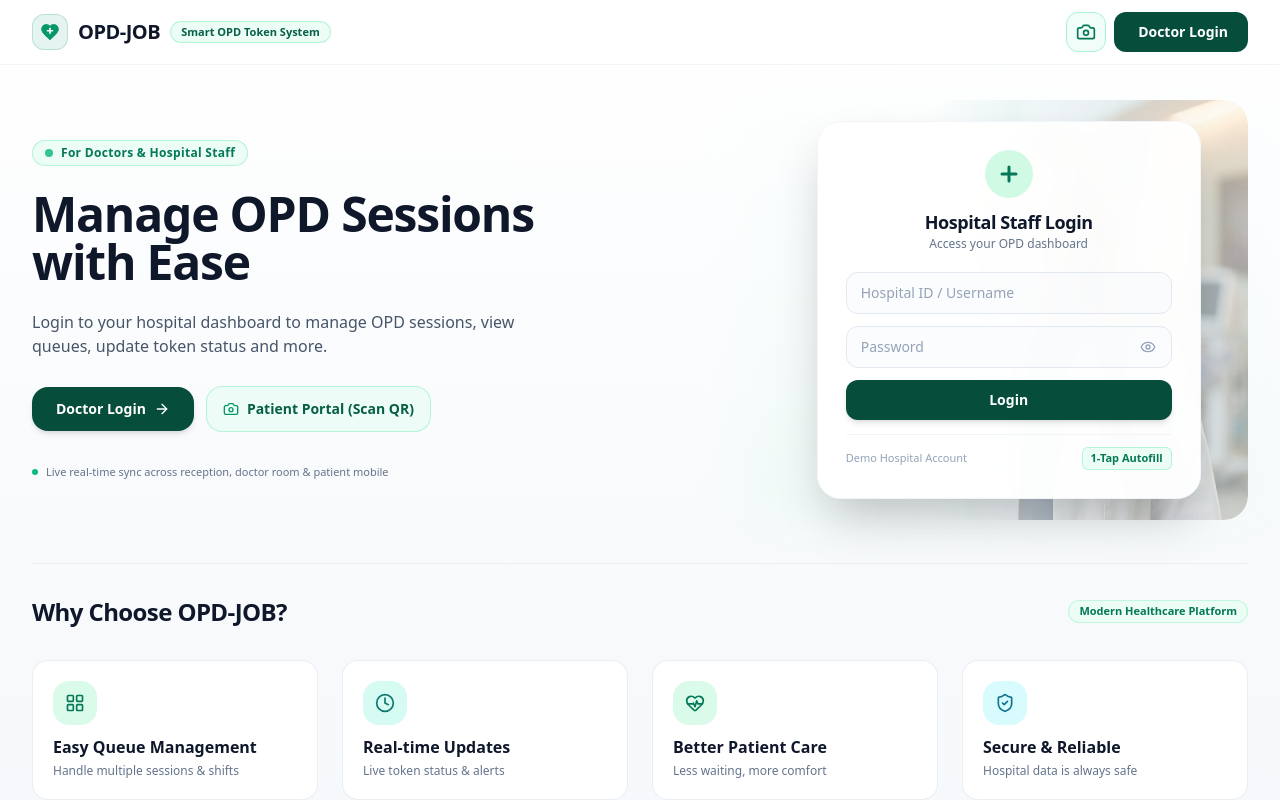
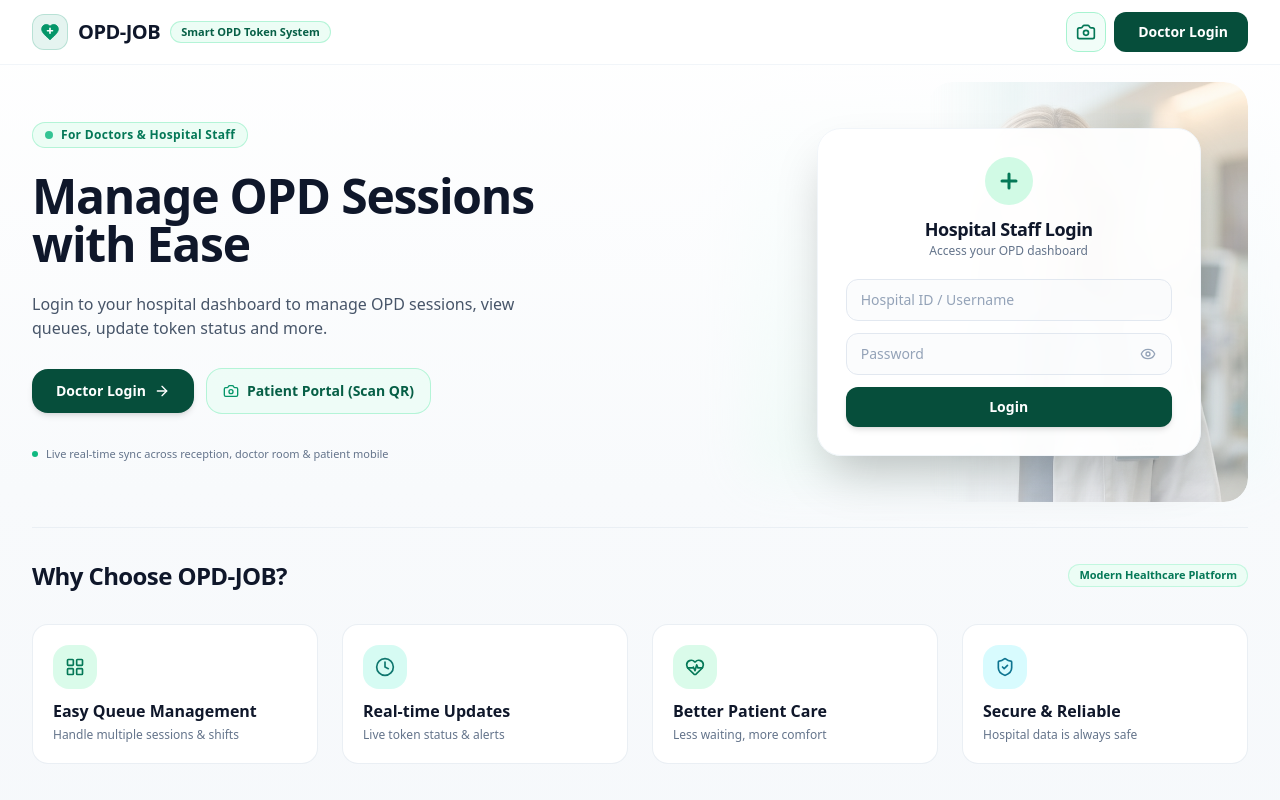
Before and after one commit to Sujal0786/OPD-JOB, a React (Vite) app in the folder frontend/: page / in a window 1280 px wide. Shown: the top 800 px of the page. Built offline with nearby package versions, Linux system fonts and the light colour scheme; no server answers.

Commit message:
chore: remove demo fill button from production landing page login form

```diff
--- a/frontend/src/pages/LandingPage.tsx
+++ b/frontend/src/pages/LandingPage.tsx
@@ -516,21 +516,6 @@ export const LandingPage: React.FC<LandingPageProps> = ({
                     )}
                   </button>
                 </form>
-
-                {/* Quick 1-Tap Demo Button */}
-                <div className="mt-3.5 pt-3 border-t border-slate-100 flex items-center justify-between text-[11px] text-slate-400">
-                  <span>Demo Hospital Account</span>
-                  <button
-                    type="button"
-                    onClick={() => {
-                      setEmailOrUsername('admin@shamcare.com');
-                      setPassword('Hospital@1234');
-                    }}
-                    className="text-emerald-700 hover:text-emerald-800 font-extrabold hover:underline cursor-pointer bg-emerald-50 px-2 py-0.5 rounded-md border border-emerald-200/80 active:scale-95"
-                  >
-                    1-Tap Autofill
-                  </button>
-                </div>
               </div>
             )}
           </div>
```
